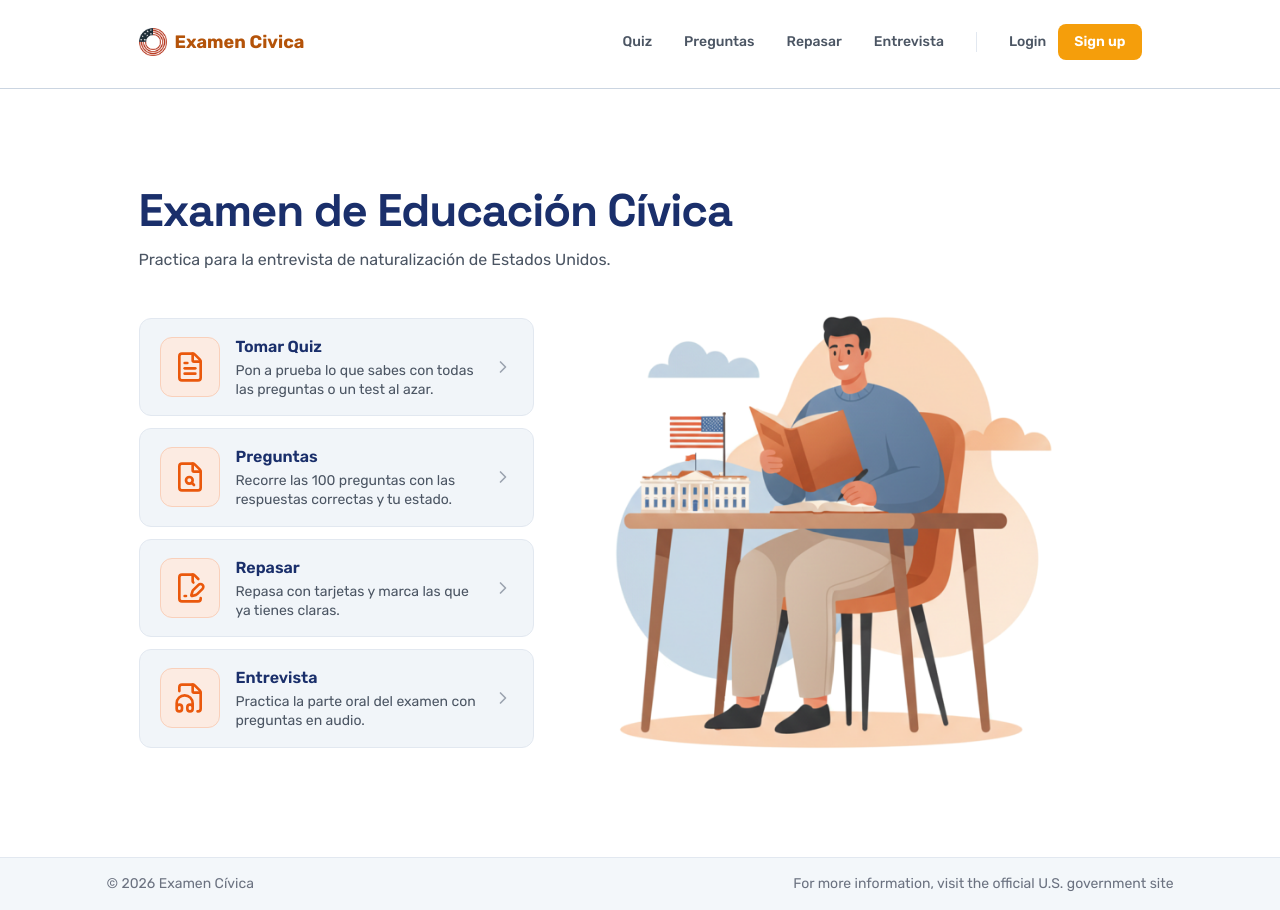
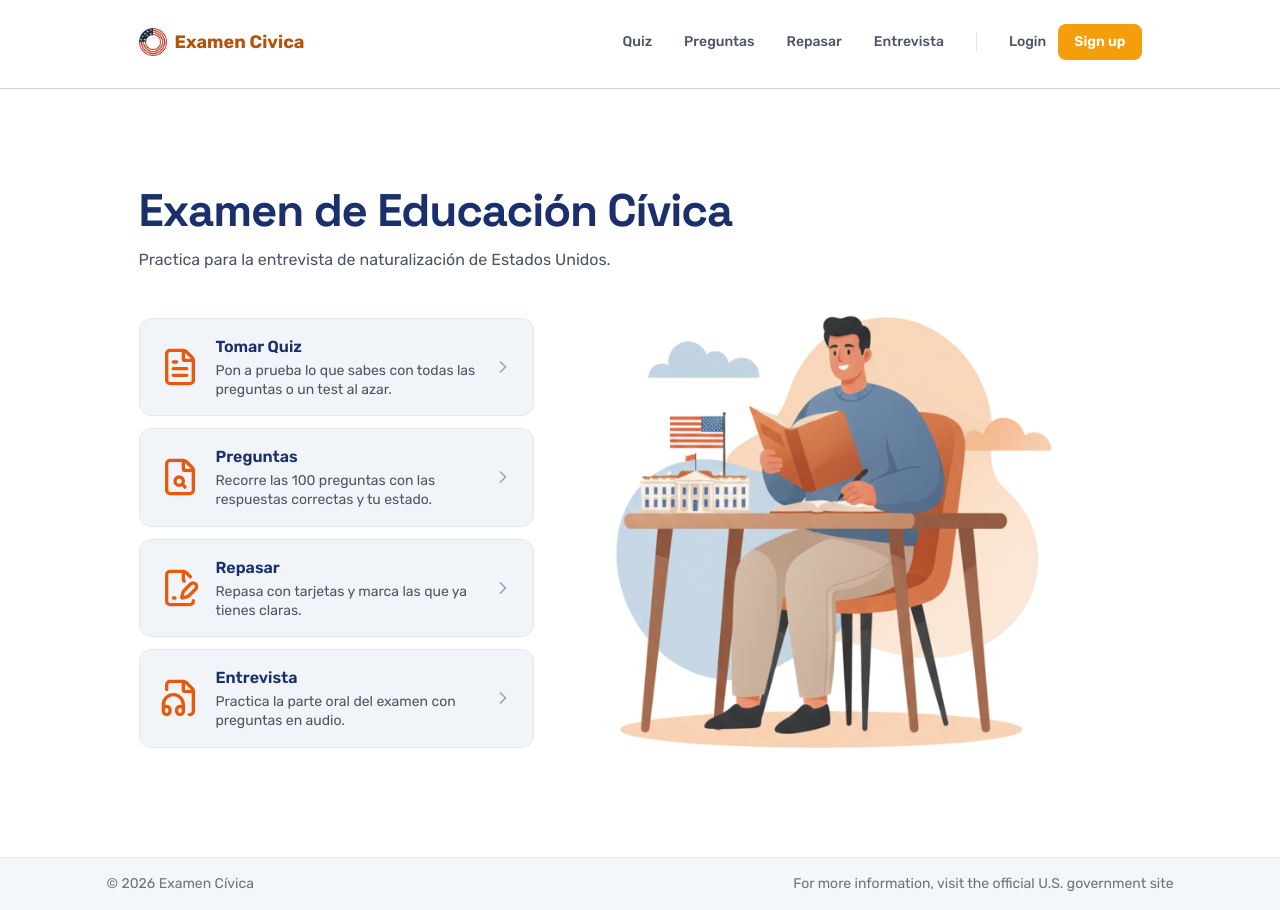
Before and after one commit to dmduffis/examen-civica-eeuu, a Next.js app: page / in a window 1280 px wide. Built offline with nearby package versions, Linux system fonts and the light colour scheme; no server answers.

Commit message:
fix ui elements

```diff
--- a/src/app/globals.css
+++ b/src/app/globals.css
@@ -40,16 +40,13 @@ h1, h2, h3, h4, h5, h6 {
     @apply flex w-full items-center gap-4 rounded-xl border border-slate-200 bg-slate-100 px-4 py-3.5 transition-colors hover:border-slate-300 hover:bg-white focus-visible:outline-none focus-visible:ring-2 focus-visible:ring-[var(--accent-orange)] focus-visible:ring-offset-2 lg:px-5 lg:py-4;
   }
 
+  /* Orange glyphs only — no filled tile behind icons */
   .home-nav-icon-well {
-    @apply flex size-14 shrink-0 items-center justify-center rounded-xl transition-colors lg:size-[3.75rem];
-    background-color: var(--accent-orange-soft);
-    border: 1px solid color-mix(in srgb, var(--accent-orange) 28%, white);
+    @apply flex shrink-0 items-center justify-center transition-colors;
     color: var(--accent-orange);
   }
 
   .home-nav-row:hover .home-nav-icon-well {
-    background-color: color-mix(in srgb, var(--accent-orange) 17%, white);
-    border-color: color-mix(in srgb, var(--accent-orange) 42%, white);
     color: color-mix(in srgb, var(--accent-orange) 88%, black);
   }
 }
--- a/src/app/page.tsx
+++ b/src/app/page.tsx
@@ -53,7 +53,7 @@ const navRows: {
   },
 ];
 
-const iconClass = "size-7 lg:size-8";
+const iconClass = "size-9 lg:size-10";
 
 export default function Home() {
   return (
```
